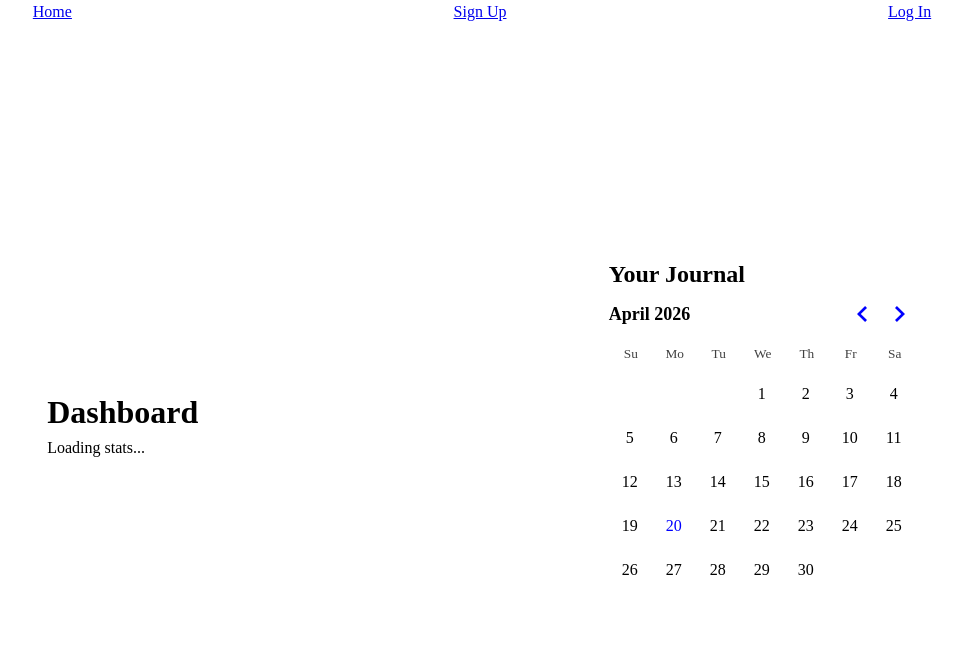
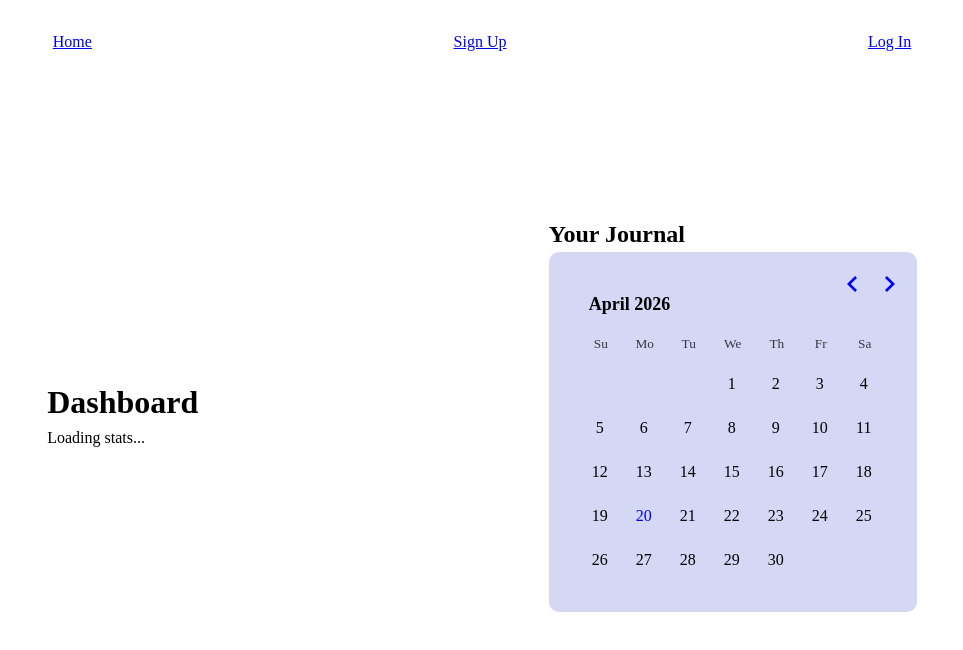
Before and after one commit to Tomek889/diary-app, a React (Vite) app in the folder client/: page /dashboard in a window 1280 px wide. Shown: the top 650 px of the page, without its empty margins (158-1121 px from the left). Built offline with nearby package versions, Linux system fonts and the light colour scheme.

Commit message:
Style the calendar

```diff
--- a/client/src/index.css
+++ b/client/src/index.css
@@ -69,22 +69,24 @@ h6 {
   isolation: isolate;
 }
 
+body {
+    padding: 30px;
+}
+
 nav {
     display: flex;
     justify-content: space-around;
-}
-
-.dropdown {
-    padding: 40px;
-    margin-top: 140px;
-    border: 0px;
-    background-color: #e4e6f6;
-    border-radius: 10px;
 }
 
 .dashboard {
     display: flex;
     justify-content: space-around;
     align-items: center;
-    height: 100vh;
+    height: 90vh;
 }
+
+.dashboard-right div {
+    background-color: #d4d8f4;
+    padding: 10px;
+    border-radius: 10px;
+}
```
